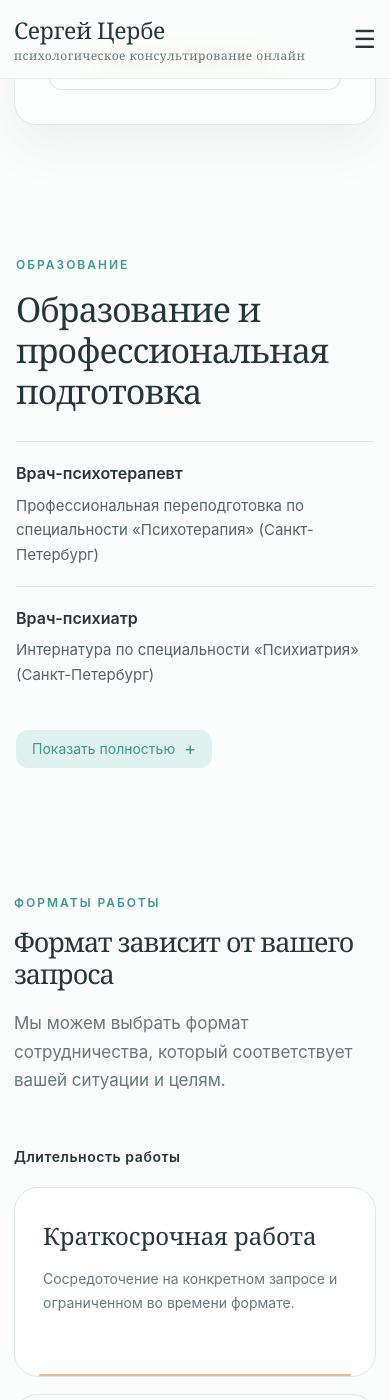
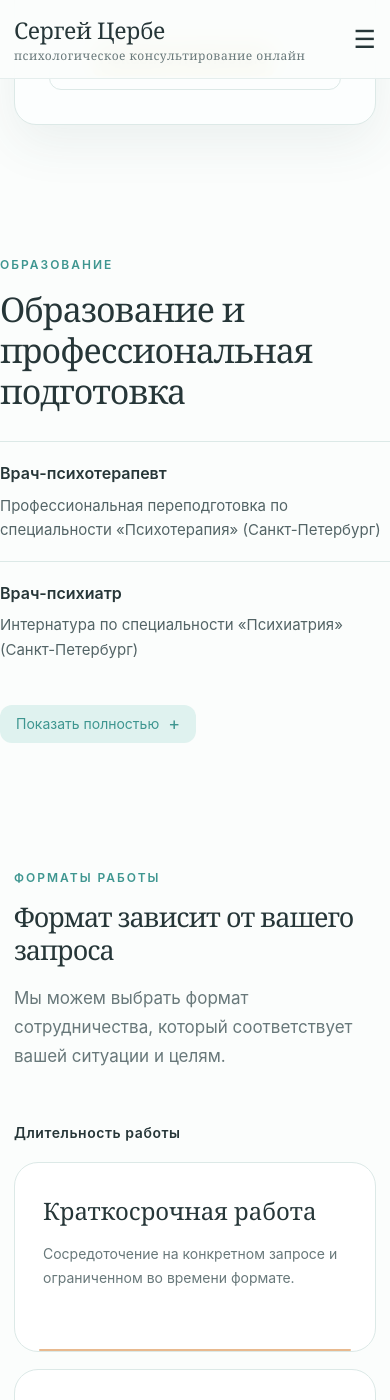
Before and after one commit to zerbe25-gif/zerbe25-gif.github.io, a Jekyll site: the page index.html, which Jekyll copies as it is, in a window 390 px wide and 1400 px high, scrolled down 3595 px. Built offline with Jekyll 4.4.1, drawn with Linux system fonts in a browser that asks for light colours.

Commit message:
Update index.html

```diff
--- a/index.html
+++ b/index.html
@@ -867,7 +867,7 @@
 @media (max-width: 700px) {
 
   .education-section {
-    padding: 65px 16px;
+    padding: 65px 0;
   }
 
   .education-section h2 {
@@ -893,7 +893,7 @@
 /* ================= PRICING ================= */
 
 .pricing-section {
-  padding: 90px 16px;
+  padding: 80px 16px;
 }
 
 .pricing-section .section-inner {
```
